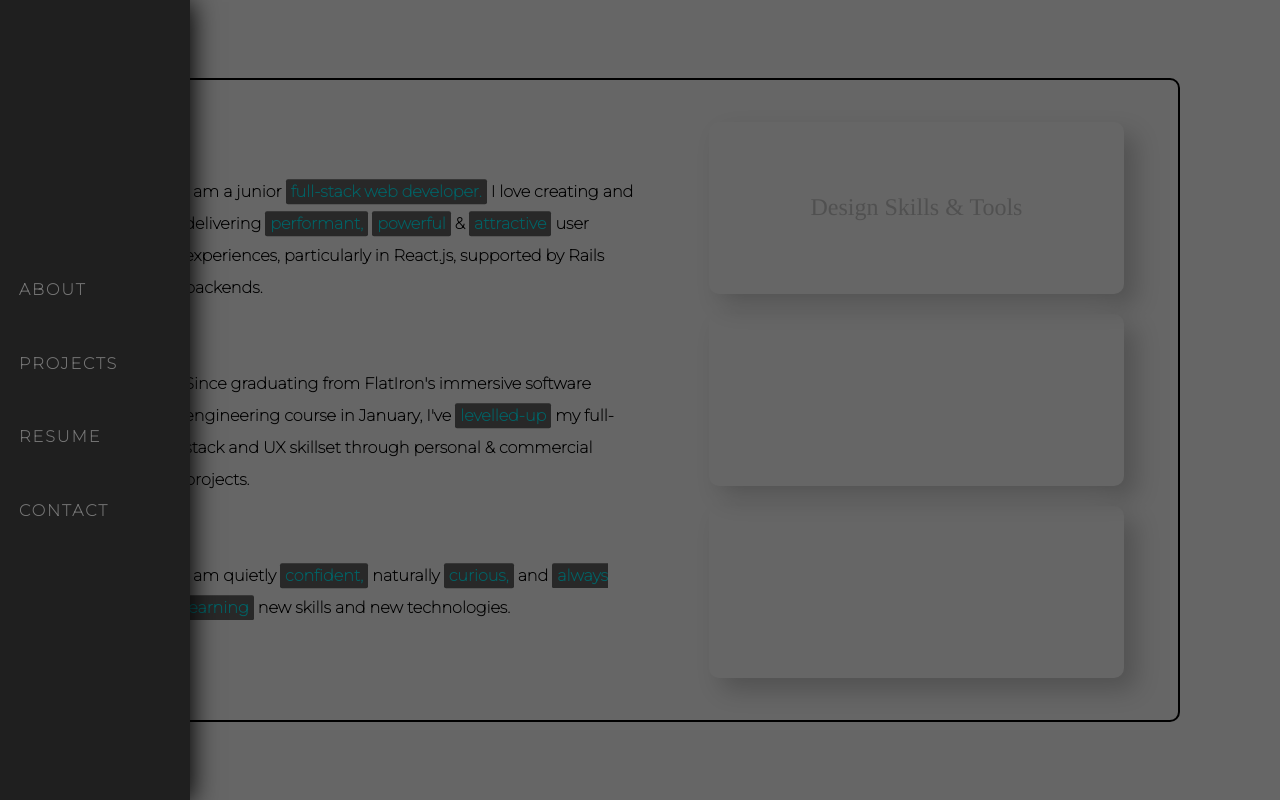
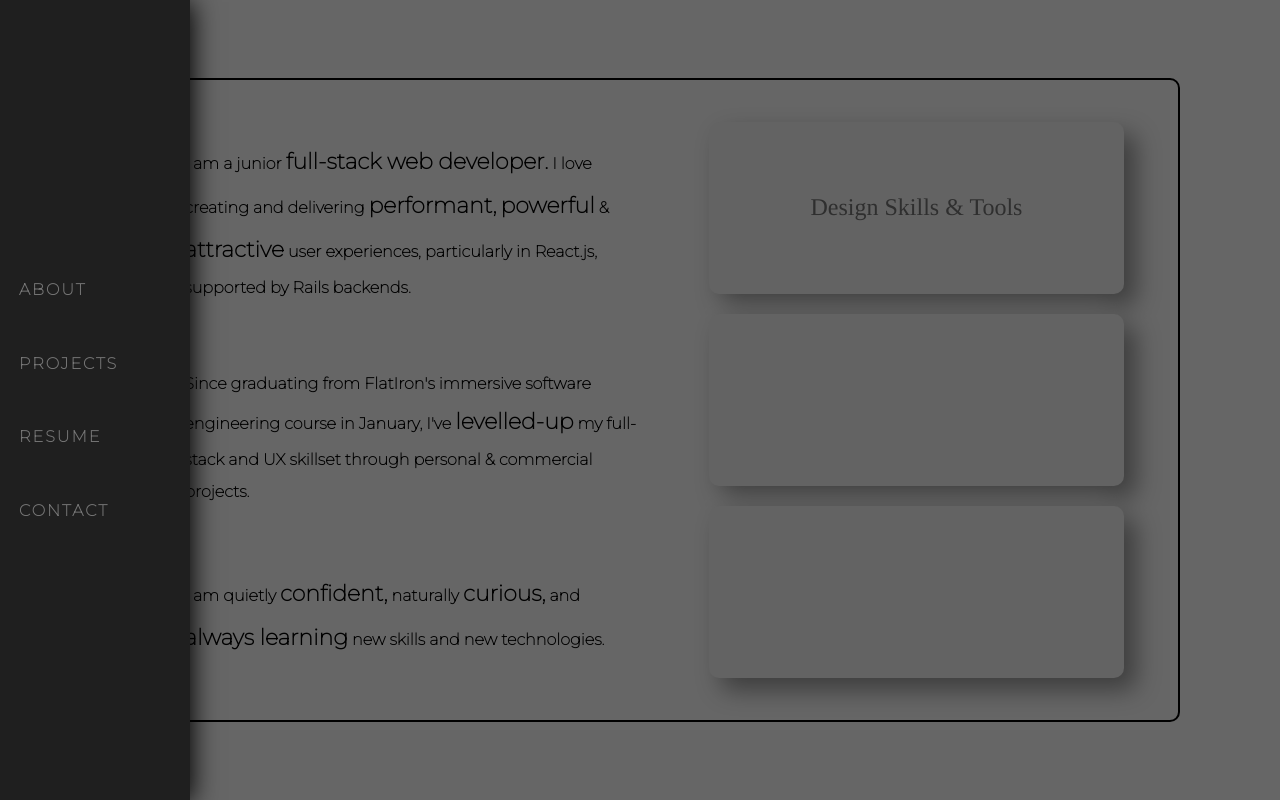
Before and after one commit to ck2e14/portfoliov4, a React (Create React App) app: page /about in a window 1280 px wide. Built offline with nearby package versions, Linux system fonts and the light colour scheme.

Commit message:
color gradients on titles

```diff
--- a/src/Components/About/About-style.css
+++ b/src/Components/About/About-style.css
@@ -29,12 +29,13 @@
 }
 
 .about-blurb span {
-   background-color: rgb(100, 100, 100);
+   /* background-color: rgb(100, 100, 100);
    color: rgb(0, 247, 255);
    padding: 3px;
    padding-left: 5px;
    padding-right: 5px;
-   border-radius: 2px;
+   border-radius: 2px; */
+   font-size: 2.75vh;
 }
 
 .vertical-title {
@@ -48,6 +49,7 @@
    color: grey;
    animation: fade-in 1s;
    cursor: default;
+   background: linear-gradient(90deg, rgba(248,255,255,1) 0%, rgba(54,243,243,1) 16%, rgba(153,251,251,1) 61%, rgba(208,252,252,1) 83%, rgba(255,255,255,1) 93%);
 }
 
 .about-skillcards {
--- a/src/Components/Landing/Landing.css
+++ b/src/Components/Landing/Landing.css
@@ -45,6 +45,7 @@
    top: 40%;
    width: fit-content;
    background-color: #36f3f3;
+   background: linear-gradient(90deg, rgba(248,255,255,1) 0%, rgba(54,243,243,1) 16%, rgba(153,251,251,1) 61%, rgba(208,252,252,1) 83%, rgba(255,255,255,1) 93%);
    color: rgb(80, 80, 80);
    font-size: 2vw;
    font-weight: bold;
--- a/src/Components/NavBar/NavBar.js
+++ b/src/Components/NavBar/NavBar.js
@@ -7,13 +7,14 @@ const NavBar = props => {
    const { onHover } = props
 
    return(
+      // TODO: Make the 'e x p l o r e' the active item
       <div className="navbar-container"
          onMouseEnter={() => onHover()}
          onMouseLeave={() => onHover()}
          >
 
          <div className="not-expanded">
-            E X P L O R E
+            M E N U
          </div>
 
          <div className="navbar-flex-container">
--- a/src/Components/SkillCard/SkillCard-style.css
+++ b/src/Components/SkillCard/SkillCard-style.css
@@ -5,10 +5,11 @@
    transition: all .25s;
    border-radius: 10px;
    box-shadow: inset 0;
+
 }
 
 .skillcard-container:hover {
-   box-shadow: inset 6px 6px 10px 0 rgba(0, 0, 0, 0.2),
+   box-shadow: inset 6px 6px 10px 0 rgba(153, 109, 109, 0.2),
    inset -6px -6px 10px 0 rgba(255, 255, 255, 0.5);
 }
 
@@ -18,9 +19,9 @@
    justify-content: center;
    border-radius: 10px;
    align-items: center;
-   box-shadow: 12px 12px 24px 0 rgba(0, 0, 0, 0.2),
+   box-shadow: 12px 12px 24px 0 rgba(0, 0, 0, 0.4),
                -12px -12px 24px 0 rgba(255, 255, 255, 0.5);
-   background-color: rgba(73, 73, 73, 0);
+   background-color: rgb(248, 248, 248);
 
 }
 
@@ -28,7 +29,7 @@
    font-size: 3vh;
    /* font-weight: bold; */
    font-family: 'Tinos', serif;
-   color: rgb(202, 202, 202);
+   color: rgb(117, 117, 117);
    cursor: pointer;
 }
 
```
